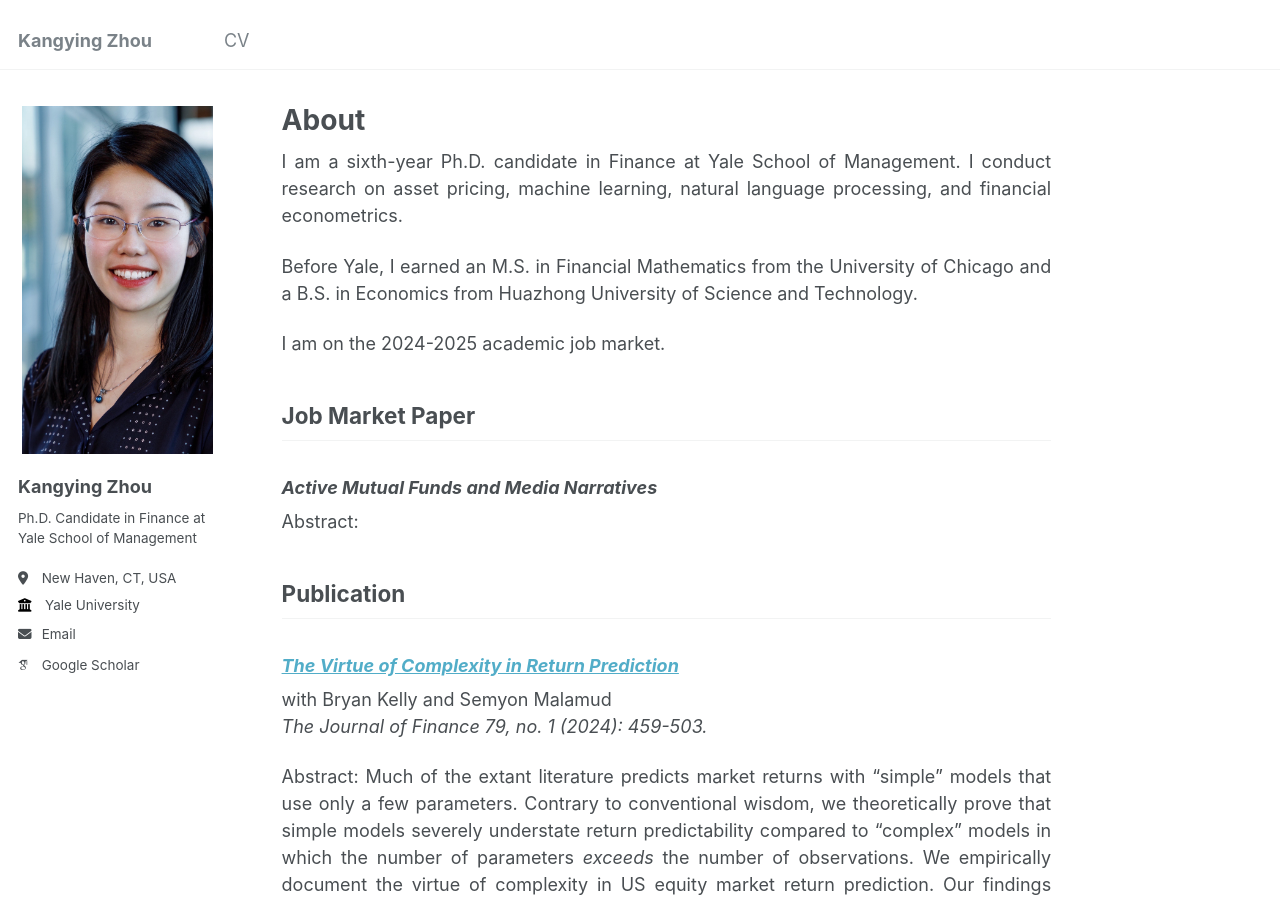
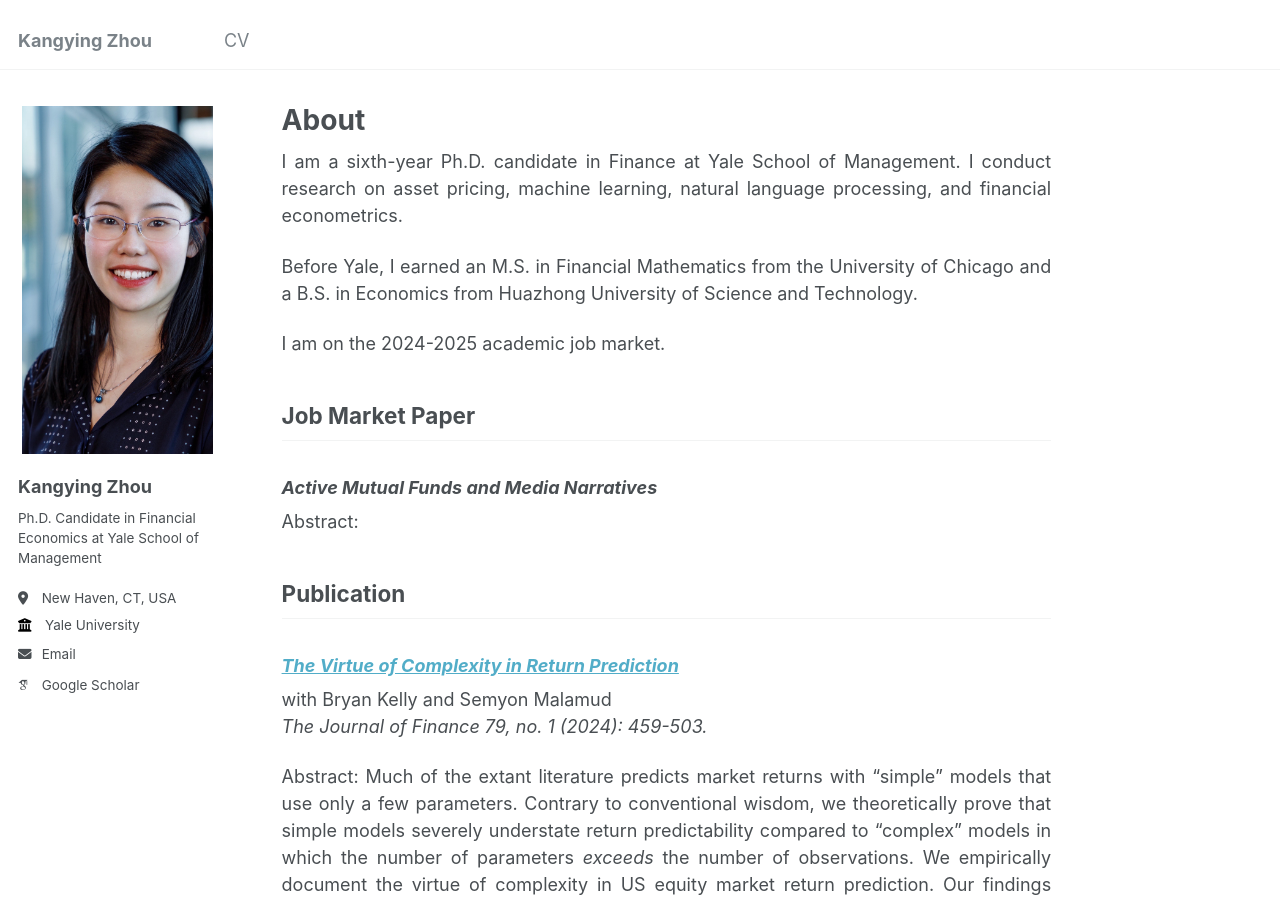
Before and after one commit to rosieli5/rosieli5.github.io, a Jekyll site: the page built from _pages/about.md, in a window 1280 px wide and 900 px high. Built offline with Jekyll 4.4.1, drawn with Linux system fonts in a browser that asks for light colours; some web fonts are replaced.

Commit message:
Update _config.yml

```diff
--- a/_config.yml
+++ b/_config.yml
@@ -27,7 +27,7 @@ author:
   name             : "Kangying Zhou"
   pronouns         : # example: "she/her"
   # bio              : "PhD candidate at Yale SOM."
-  bio              : "Ph.D. Candidate in Finance at Yale School of Management"
+  bio              : "Ph.D. Candidate in Financial Economics at Yale School of Management"
   employer         : "Yale University"
   location         : "New Haven, CT, USA"
   # uri              : # URL
```
